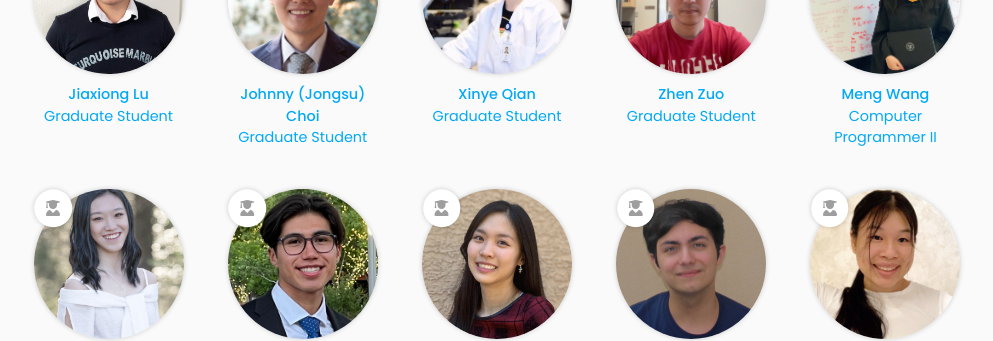
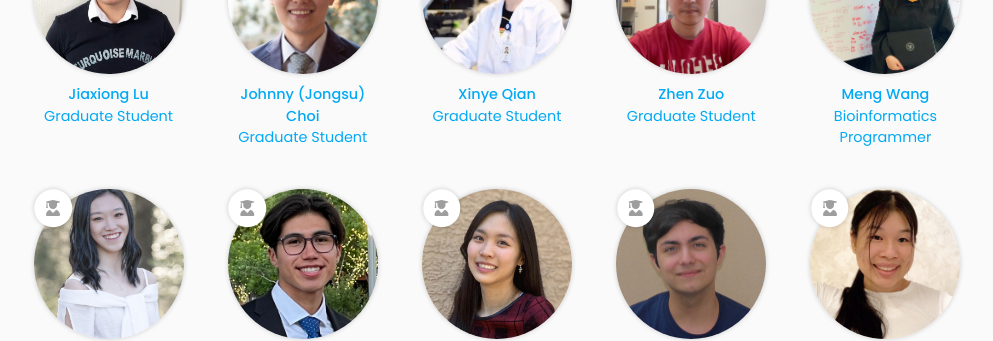
Before and after one commit to RCHENLAB/rchenlab.github.io, a Jekyll site: the page built from team/index.md, in a window 1280 px wide and 900 px high, scrolled down 936 px. Shown: the part 154-495 px from the top of the window, without its empty margins (143-1136 px from the left). Built offline with Jekyll 4.4.1, drawn with Linux system fonts in a browser that asks for light colours.

Commit message:
Update meng-wang.md

```diff
--- a/_members/meng-wang.md
+++ b/_members/meng-wang.md
@@ -1,7 +1,7 @@
 ---
 name: Meng Wang
 image: images/member/meng.jpeg
-description: Computer Programmer II
+description: Bioinformatics Programmer
 role: programmer
 aliases:
   - M. Wang
```
